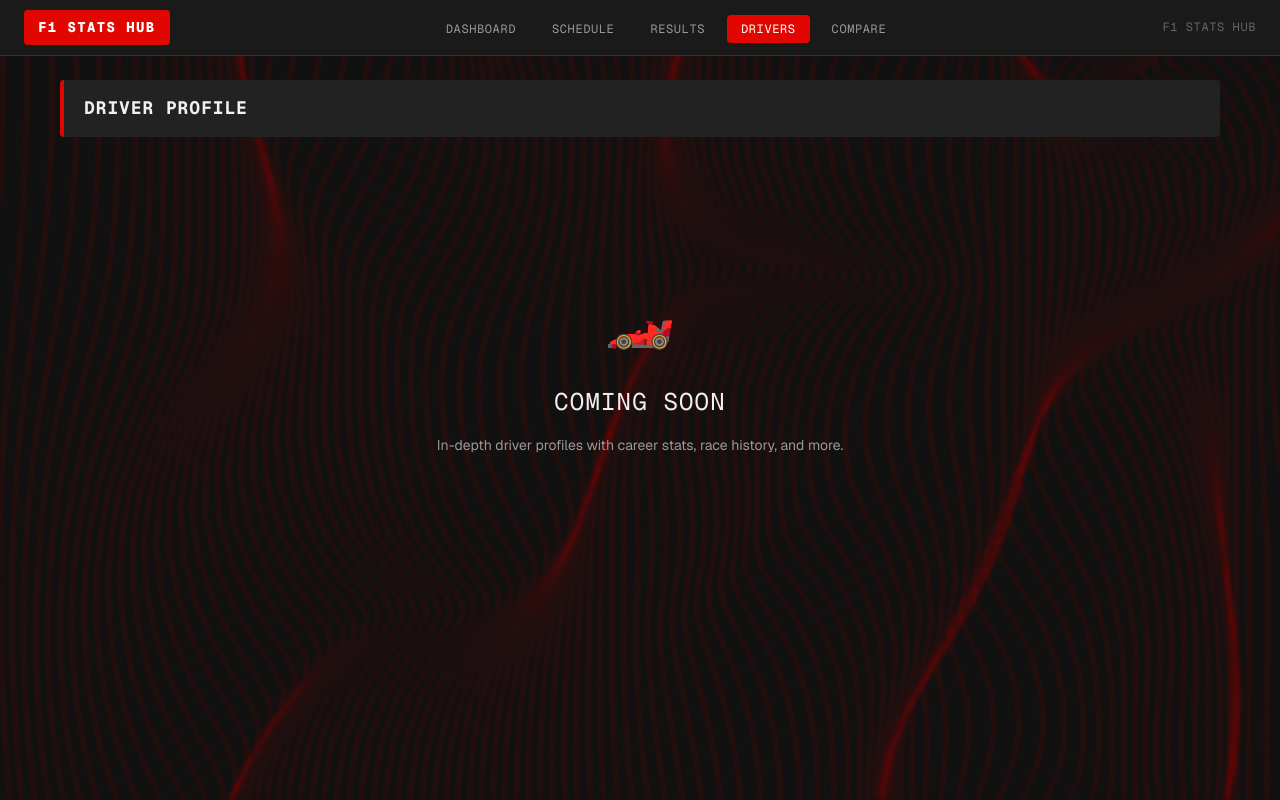
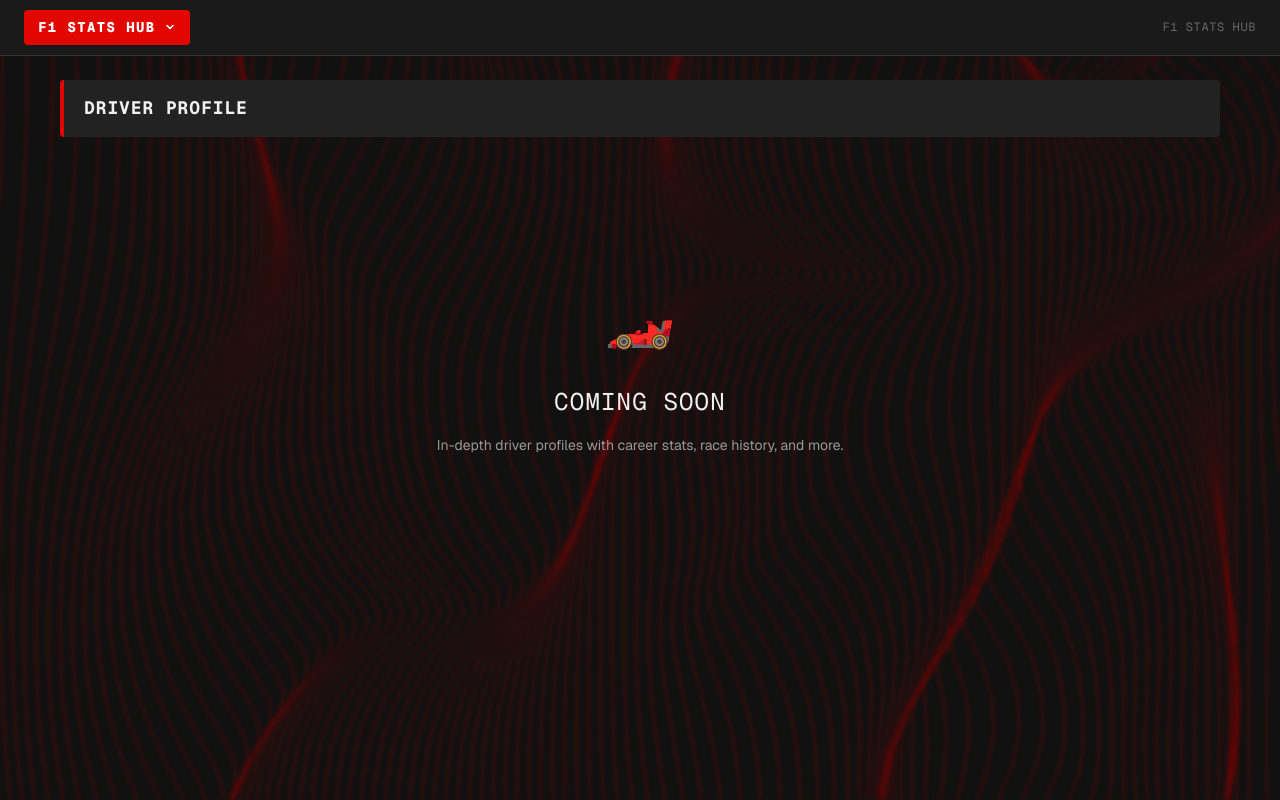
Before and after one commit to denzlswaggin/f1-stats, a Next.js app in the folder waf_projekt/: page /driver in a window 1280 px wide. Built offline with nearby package versions, Linux system fonts and the light colour scheme.

Commit message:
Made navbar into a dropdown menu for a more modern look and making space in the header for other stuff ( logo etc.)

```diff
--- a/waf_projekt/app/components/Navbar.tsx
+++ b/waf_projekt/app/components/Navbar.tsx
@@ -2,7 +2,7 @@
 
 import Link from "next/link";
 import { usePathname } from "next/navigation";
-import { useState } from "react";
+import { useState, useRef, useEffect } from "react";
 
 const NAV_LINKS = [
   { href: "/", label: "Dashboard" },
@@ -14,55 +14,70 @@ const NAV_LINKS = [
 
 export default function Navbar() {
   const pathname = usePathname();
-  const [mobileOpen, setMobileOpen] = useState(false);
+  const [open, setOpen] = useState(false);
+  const dropdownRef = useRef<HTMLDivElement>(null);
+
+  // Close dropdown when clicking outside
+  useEffect(() => {
+    function handleClickOutside(e: MouseEvent) {
+      if (dropdownRef.current && !dropdownRef.current.contains(e.target as Node)) {
+        setOpen(false);
+      }
+    }
+    document.addEventListener("mousedown", handleClickOutside);
+    return () => document.removeEventListener("mousedown", handleClickOutside);
+  }, []);
+
+  // Close dropdown on route change
+  useEffect(() => {
+    setOpen(false);
+  }, [pathname]);
 
   return (
-    <>
     <nav className="navbar" id="main-navbar">
-        <Link href="/" className="navbar-logo" id="navbar-logo">
-          F1 Stats Hub
-        </Link>
+      <div className="navbar-dropdown-wrapper" ref={dropdownRef}>
+        <button
+          className="navbar-logo"
+          id="navbar-logo"
+          onClick={() => setOpen(!open)}
+          aria-expanded={open}
+          aria-haspopup="true"
+        >
+          <span>F1 Stats Hub</span>
+          <svg
+            className={`navbar-chevron ${open ? "open" : ""}`}
+            width="12"
+            height="12"
+            viewBox="0 0 12 12"
+            fill="none"
+            xmlns="http://www.w3.org/2000/svg"
+          >
+            <path
+              d="M3 4.5L6 7.5L9 4.5"
+              stroke="currentColor"
+              strokeWidth="1.5"
+              strokeLinecap="round"
+              strokeLinejoin="round"
+            />
+          </svg>
+        </button>
 
-        <ul className="navbar-links" id="navbar-links">
-          {NAV_LINKS.map((link) => (
-            <li key={link.href}>
-              <Link
-                href={link.href}
-                className={pathname === link.href ? "active" : ""}
-                id={`nav-link-${link.label.toLowerCase().replace(/\s/g, "-")}`}
-              >
-                {link.label}
-              </Link>
-            </li>
-          ))}
-        </ul>
-
-        <span className="navbar-brand-text">F1 Stats Hub</span>
-
-        <button
-          className="mobile-menu-btn"
-          onClick={() => setMobileOpen(!mobileOpen)}
-          aria-label="Toggle navigation menu"
-          id="mobile-menu-btn"
-        >
-          {mobileOpen ? "✕" : "☰"}
-        </button>
-      </nav>
-
-      {/* Mobile navigation overlay */}
-      <div className={`mobile-nav ${mobileOpen ? "open" : ""}`} id="mobile-nav">
+        <div className={`navbar-dropdown ${open ? "open" : ""}`} id="navbar-dropdown">
           {NAV_LINKS.map((link) => (
             <Link
               key={link.href}
               href={link.href}
-            className={pathname === link.href ? "active" : ""}
-            onClick={() => setMobileOpen(false)}
-            id={`mobile-nav-link-${link.label.toLowerCase().replace(/\s/g, "-")}`}
+              className={`navbar-dropdown-item ${pathname === link.href ? "active" : ""}`}
+              id={`nav-link-${link.label.toLowerCase().replace(/\s/g, "-")}`}
+              onClick={() => setOpen(false)}
             >
               {link.label}
             </Link>
           ))}
         </div>
-    </>
+      </div>
+
+      <span className="navbar-brand-text">F1 Stats Hub</span>
+    </nav>
   );
 }
--- a/waf_projekt/app/globals.css
+++ b/waf_projekt/app/globals.css
@@ -175,10 +175,14 @@ a {
   z-index: 100;
 }
 
+.navbar-dropdown-wrapper {
+  position: relative;
+}
+
 .navbar-logo {
   display: flex;
   align-items: center;
-  gap: 2px;
+  gap: 8px;
   font-family: var(--font-geist-mono), monospace;
   font-weight: 800;
   font-size: 14px;
@@ -188,6 +192,8 @@ a {
   color: white;
   padding: 6px 14px;
   border-radius: var(--radius-sm);
+  border: none;
+  cursor: pointer;
   transition: background 0.2s ease;
 }
 
@@ -195,30 +201,55 @@ a {
   background: var(--f1-red-dark);
 }
 
-.navbar-links {
-  display: flex;
-  gap: 8px;
-  list-style: none;
+.navbar-chevron {
+  transition: transform 0.25s ease;
 }
 
-.navbar-links a {
+.navbar-chevron.open {
+  transform: rotate(180deg);
+}
+
+.navbar-dropdown {
+  position: absolute;
+  top: calc(100% + 8px);
+  left: 0;
+  min-width: 200px;
+  background: rgba(26, 26, 26, 0.95);
+  backdrop-filter: blur(12px);
+  border: 1px solid var(--border-color);
+  border-radius: var(--radius-md);
+  padding: 6px 0;
+  opacity: 0;
+  visibility: hidden;
+  transform: translateY(-8px);
+  transition: opacity 0.2s ease, transform 0.2s ease, visibility 0.2s;
+  box-shadow: 0 8px 32px rgba(0, 0, 0, 0.4);
+}
+
+.navbar-dropdown.open {
+  opacity: 1;
+  visibility: visible;
+  transform: translateY(0);
+}
+
+.navbar-dropdown-item {
+  display: block;
   font-family: var(--font-geist-mono), monospace;
   font-size: 12px;
   text-transform: uppercase;
   letter-spacing: 0.05em;
   color: var(--text-secondary);
-  padding: 6px 14px;
-  border-radius: var(--radius-sm);
-  transition: all 0.2s ease;
-  white-space: nowrap;
+  padding: 10px 18px;
+  transition: all 0.15s ease;
+  text-decoration: none;
 }
 
-.navbar-links a:hover {
+.navbar-dropdown-item:hover {
   color: var(--text-primary);
-  background: var(--bg-card);
+  background: var(--bg-card-hover);
 }
 
-.navbar-links a.active {
+.navbar-dropdown-item.active {
   color: white;
   background: var(--f1-red);
 }
@@ -229,62 +260,8 @@ a {
   color: var(--text-muted);
   letter-spacing: 0.05em;
   text-transform: uppercase;
-  display: none;
 }
 
-.mobile-menu-btn {
-  display: none;
-  background: none;
-  border: 1px solid var(--border-color);
-  color: var(--text-primary);
-  font-size: 20px;
-  cursor: pointer;
-  padding: 4px 10px;
-  border-radius: var(--radius-sm);
-  transition: all 0.2s ease;
-}
-
-.mobile-menu-btn:hover {
-  border-color: var(--f1-red);
-  color: var(--f1-red);
-}
-
-.mobile-nav {
-  display: none;
-  position: fixed;
-  top: 56px;
-  left: 0;
-  right: 0;
-  background: var(--bg-secondary);
-  border-bottom: 2px solid var(--f1-red);
-  z-index: 99;
-  padding: 12px 0;
-}
-
-.mobile-nav.open {
-  display: block;
-}
-
-.mobile-nav a {
-  display: block;
-  font-family: var(--font-geist-mono), monospace;
-  font-size: 13px;
-  text-transform: uppercase;
-  letter-spacing: 0.05em;
-  color: var(--text-secondary);
-  padding: 12px 24px;
-  transition: all 0.2s ease;
-}
-
-.mobile-nav a:hover {
-  color: var(--text-primary);
-  background: var(--bg-card);
-}
-
-.mobile-nav a.active {
-  color: var(--f1-red);
-  border-left: 3px solid var(--f1-red);
-}
 
 .bottom-tabs {
   position: fixed;
@@ -605,13 +582,6 @@ a {
 }
 
 @media (max-width: 768px) {
-  .navbar-links {
-    display: none;
-  }
-
-  .mobile-menu-btn {
-    display: block;
-  }
 
   .standings-grid {
     grid-template-columns: 1fr;
```
Lines whose indentation alone changed are shown as unchanged.
